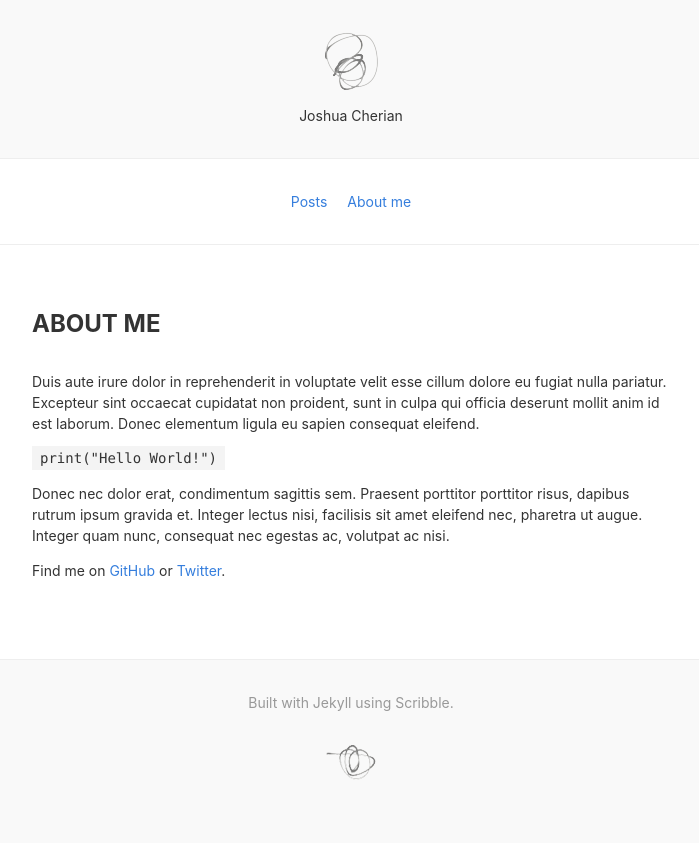
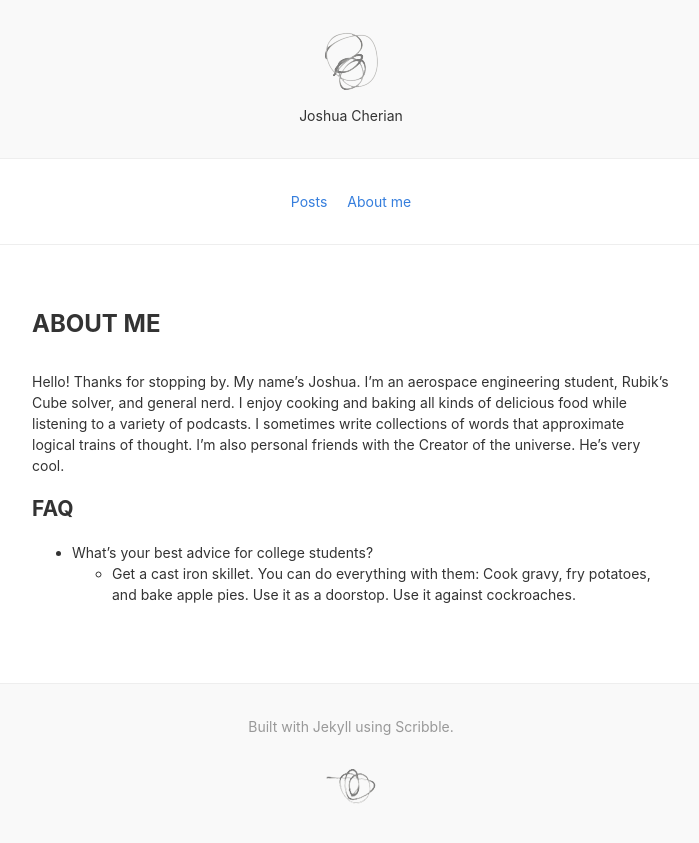
Before and after one commit to joshuacherian/joshuacherian.github.io, a Jekyll site: the page built from about.md, in a window 1280 px wide. Shown: the top 843 px of the page, without its empty margins (289-988 px from the left). Built offline with Jekyll 4.4.1, drawn with Linux system fonts in a browser that asks for light colours; nearby versions of some CDN libraries.

Commit message:
Updates to About page.

```diff
--- a/about.md
+++ b/about.md
@@ -1,11 +1,10 @@
 ---
-title: About me
+title: About Me
 ---
 
-Duis aute irure dolor in reprehenderit in voluptate velit esse cillum dolore eu fugiat nulla pariatur. Excepteur sint occaecat cupidatat non proident, sunt in culpa qui officia deserunt mollit anim id est laborum. Donec elementum ligula eu sapien consequat eleifend.
+Hello! Thanks for stopping by. My name's Joshua. I'm an aerospace engineering student, Rubik's Cube solver, and general nerd. I enjoy cooking and baking all kinds of delicious food while listening to a variety of podcasts. I sometimes write collections of words that approximate logical trains of thought. I'm also personal friends with the Creator of the universe. He's very cool.
 
-`print("Hello World!")`
+## FAQ
 
-Donec nec dolor erat, condimentum sagittis sem. Praesent porttitor porttitor risus, dapibus rutrum ipsum gravida et. Integer lectus nisi, facilisis sit amet eleifend nec, pharetra ut augue. Integer quam nunc, consequat nec egestas ac, volutpat ac nisi.
-
-Find me on [GitHub](https://github.com/muan) or [Twitter](https://twitter.com/muanchiou).
+* What's your best advice for college students?
+	* Get a cast iron skillet. You can do everything with them: Cook gravy, fry potatoes, and bake apple pies. Use it as a doorstop. Use it against cockroaches.
```
Also changed, not shown: 1 other file.
